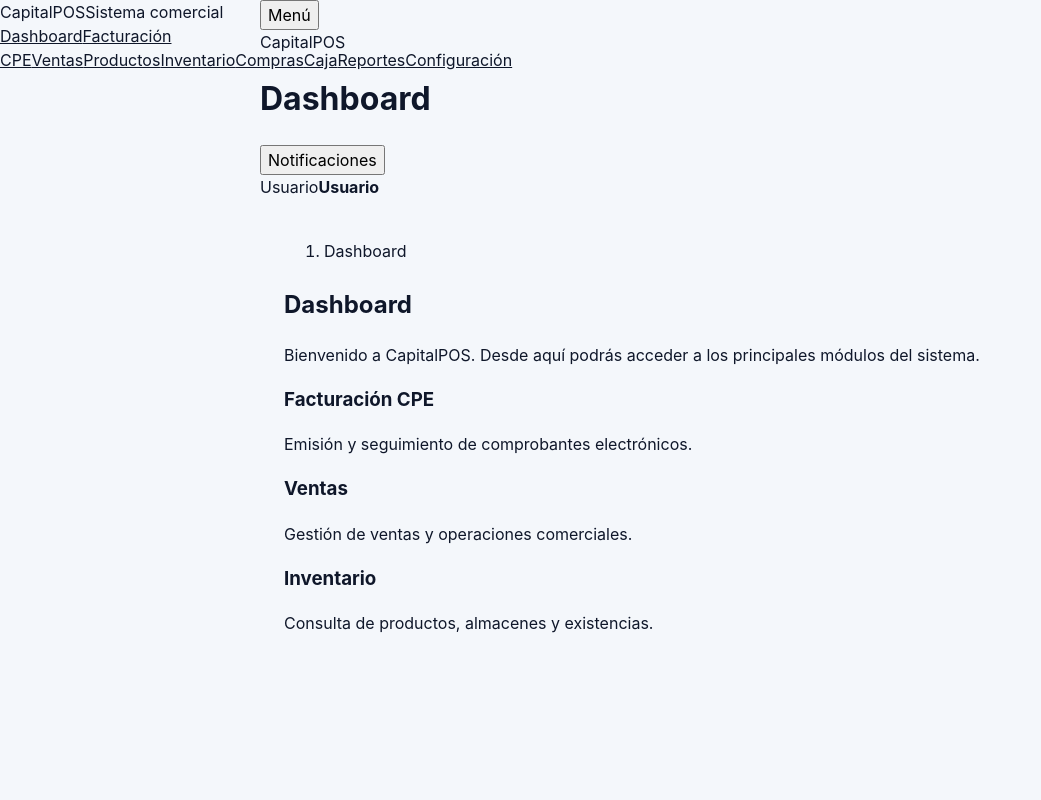
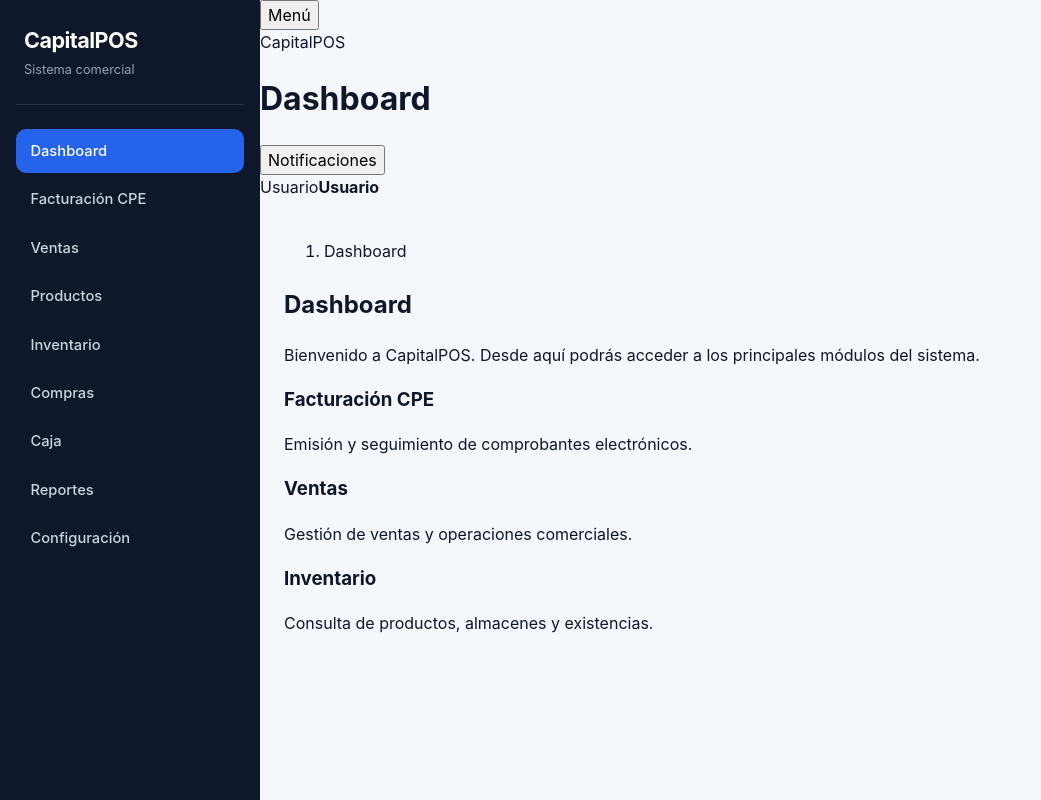
Before and after one commit to yhort/capitalpos-web, an Angular app: page /app/dashboard in a window 1280 px wide. Shown: the whole page, without its empty margins (0-1041 px from the left). Built offline with nearby package versions, Linux system fonts and the light colour scheme.

Commit message:
Estilizar sidebar principal

```diff
--- a/src/app/layout/sidebar/sidebar.component.scss
+++ b/src/app/layout/sidebar/sidebar.component.scss
@@ -0,0 +1,150 @@
+:host {
+    display: block;
+    height: 100%;
+    min-width: 0;
+}
+
+.sidebar {
+    display: flex;
+    flex-direction: column;
+    height: 100%;
+    padding: var(--spacing-lg) var(--spacing-md);
+    overflow: hidden;
+    color: var(--color-sidebar-text);
+    background: var(--color-sidebar);
+
+    &__brand {
+        display: flex;
+        flex-direction: column;
+        min-height: 64px;
+        padding: 0 var(--spacing-sm) var(--spacing-lg);
+        border-bottom: 1px solid rgb(255 255 255 / 10%);
+    }
+
+    &__brand-name {
+        color: var(--color-sidebar-text-active);
+        font-size: 1.35rem;
+        font-weight: 700;
+        letter-spacing: -0.025em;
+        white-space: nowrap;
+    }
+
+    &__brand-description {
+        margin-top: var(--spacing-xs);
+        color: #94a3b8;
+        font-size: 0.8rem;
+        white-space: nowrap;
+    }
+
+    &__navigation {
+        display: flex;
+        flex-direction: column;
+        gap: var(--spacing-xs);
+        margin-top: var(--spacing-lg);
+    }
+
+    &__link {
+        display: flex;
+        align-items: center;
+        min-height: 44px;
+        padding: 0.7rem 0.9rem;
+        overflow: hidden;
+        color: var(--color-sidebar-text);
+        font-size: 0.92rem;
+        font-weight: 500;
+        text-decoration: none;
+        white-space: nowrap;
+        border-radius: var(--radius-md);
+        transition:
+            color var(--transition-fast),
+            background-color var(--transition-fast),
+            transform var(--transition-fast);
+
+        &:hover {
+            color: var(--color-sidebar-text-active);
+            background: var(--color-sidebar-hover);
+            transform: translateX(2px);
+        }
+
+        &:focus-visible {
+            outline: 2px solid #60a5fa;
+            outline-offset: 2px;
+        }
+
+        &--active {
+            color: var(--color-sidebar-text-active);
+            background: var(--color-primary);
+
+            &:hover {
+                background: var(--color-primary-hover);
+            }
+        }
+
+        span {
+            display: block;
+            overflow: hidden;
+            text-overflow: ellipsis;
+        }
+    }
+}
+
+:host-context(.app-shell--sidebar-collapsed) {
+    .sidebar {
+        padding-inline: var(--spacing-sm);
+
+        &__brand {
+            align-items: center;
+            padding-inline: 0;
+        }
+
+        &__brand-name {
+            width: 0;
+            overflow: hidden;
+
+            &::after {
+                content: 'CP';
+                display: block;
+                width: auto;
+            }
+        }
+
+        &__brand-description {
+            display: none;
+        }
+
+        &__link {
+            justify-content: center;
+            padding-inline: var(--spacing-sm);
+
+            span {
+                width: 1ch;
+                text-overflow: clip;
+            }
+        }
+    }
+}
+
+@media (max-width: 1024px) {
+    .sidebar {
+        padding-inline: var(--spacing-sm);
+
+        &__brand {
+            align-items: center;
+            padding-inline: 0;
+        }
+
+        &__brand-description {
+            display: none;
+        }
+
+        &__link {
+            justify-content: center;
+            padding-inline: var(--spacing-sm);
+
+            span {
+                width: 1ch;
+                text-overflow: clip;
+            }
+        }
+    }
+}
```
